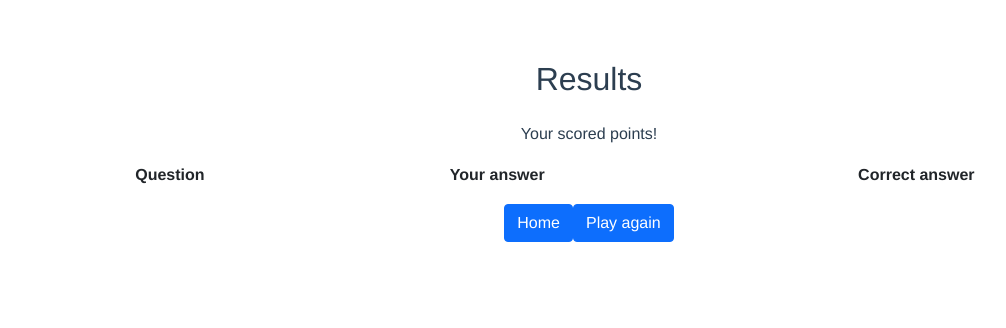
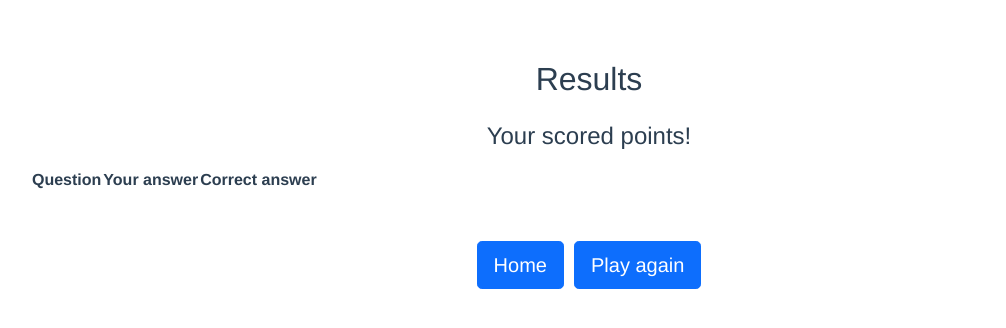
Before and after one commit to ejoneid/Trivia-game, a Vue app: page /#/result in a window 1280 px wide. Shown: the top 328 px of the page, without its empty margins (51-1057 px from the left). Built offline with nearby package versions, Linux system fonts and the light colour scheme.

Commit message:
bootstrap styling

```diff
--- a/src/screens/Questions.vue
+++ b/src/screens/Questions.vue
@@ -1,11 +1,12 @@
 <template>
-    <div>
+    <main class="container">
         <p>{{ `${questionCounter + 1}/${questions.length}` }}</p>
-        <h2 v-html="currentQuestion.question"></h2>
-        <button v-for="option in options" :key="option" v-on:click="handleOptionClick(option)">
-            {{ option }}
-        </button>
-    </div>
+        <h2 v-html="currentQuestion.question" class="mb-3"></h2>
+        <div class="d-grid gap-2 col-6 mx-auto">
+            <button class="btn btn-primary btn-lg" v-for="option in options" :key="option" v-on:click="handleOptionClick(option)" v-html="option">            </button>
+        </div>
+
+    </main>
 </template>
 
 <script>
@@ -78,4 +79,8 @@ export default {
 };
 </script>
 
-<style scoped></style>
+<style scoped>
+button {
+    height: 5rem;
+}
+</style>
--- a/src/screens/Results.vue
+++ b/src/screens/Results.vue
@@ -1,8 +1,8 @@
 <template>
     <div class="container">
         <h2 class="mb-4">Results</h2>
-        <p>Your scored <span v-html="this.score"></span> points!</p>
-        <table class="table mb-3">
+        <h4 class="mb-3" >Your scored <span v-html="this.score"></span> points!</h4>
+        <table class="mb-5">
             <tr>
                 <th>Question</th>
                 <th>Your answer</th>
@@ -15,10 +15,10 @@
             </tr>
         </table>
 
-        <button class="btn btn-primary" v-on:click="homeClick">
+        <button class="btn btn-primary btn-lg" v-on:click="homeClick">
             Home
         </button>
-        <button class="btn btn-primary" v-on:click="replayClick">Play again</button>
+        <button class="btn btn-primary btn-lg" v-on:click="replayClick">Play again</button>
     </div>
 </template>
 
@@ -45,4 +45,8 @@ export default {
 };
 </script>
 
-<style scoped></style>
+<style scoped>
+button {
+    margin-inline: 5px;
+}
+</style>
--- a/src/screens/TriviaConfigure.vue
+++ b/src/screens/TriviaConfigure.vue
@@ -1,7 +1,9 @@
 <template>
     <main class="container">
         <h1 class="mb-4">Trivia Game</h1>
-        <form @submit.prevent="onConfigureSubmit">
+        <div class="row" >
+            <div class="col-4 offset-4">
+                <form  @submit.prevent="onConfigureSubmit">
             <fieldset class="mb-3">
                 <label :key="numberOfQuestions" class="form-label"
                     >Number of questions: {{ numberOfQuestions }}</label
@@ -44,6 +46,8 @@
 
             <button type="submit" class="btn btn-primary btn-lg">Play</button>
         </form>
+            </div>
+        </div>
     </main>
 </template>
 
@@ -99,3 +103,6 @@ export default {
     },
 };
 </script>
+
+<style scoped>
+</style>
```
Also changed, not shown: 2 other files (tests, documents, lock files or other folders).
